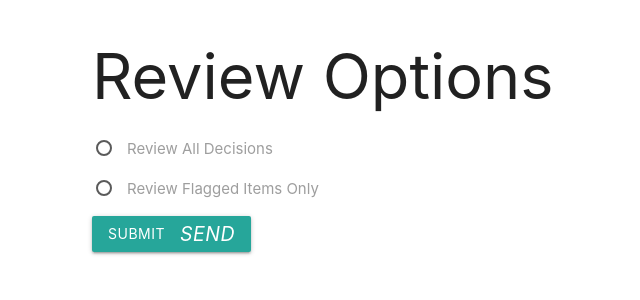
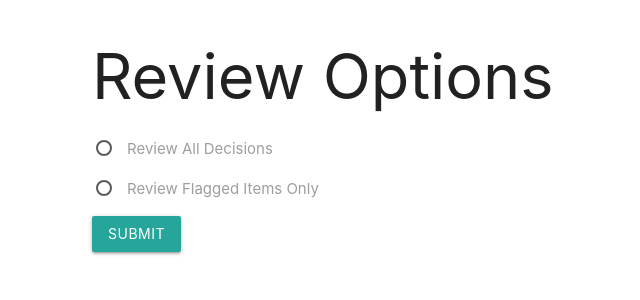
Before and after one commit to geekygooner/hitl-frontend, a Flask app: page / in a window 1280 px wide. Shown: the top 300 px of the page, without its empty margins (100-740 px from the left). Run offline with Flask 3, Linux system fonts and the light colour scheme.

Commit message:
Modified submit button

```diff
--- a/templates/results.html
+++ b/templates/results.html
@@ -26,7 +26,7 @@
             </div>
         {% endfor %}
         <a href="{{ url_for('download_report') }}" class="btn waves-effect waves-light">Download Report
-            <i class="material-icons right">file_download</i>
+            <!-- <i class="material-icons right">file_download</i> -->
         </a>
     </div>
     <script src="https://cdnjs.cloudflare.com/ajax/libs/materialize/1.0.0/js/materialize.min.js"></script>
--- a/templates/review.html
+++ b/templates/review.html
@@ -38,7 +38,7 @@
                 </div>
             {% endfor %}
             <button class="btn waves-effect waves-light" type="submit">Submit
-                <i class="material-icons right">send</i>
+                <!-- <i class="material-icons right">send</i> -->
             </button>
         </form>
     </div>
--- a/templates/review_choice.html
+++ b/templates/review_choice.html
@@ -23,7 +23,7 @@
                 </label>
             </p>
             <button class="btn waves-effect waves-light" type="submit">Submit
-                <i class="material-icons right">send</i>
+                <!-- <i class="material-icons right">send</i> -->
             </button>
         </form>
     </div>
```
